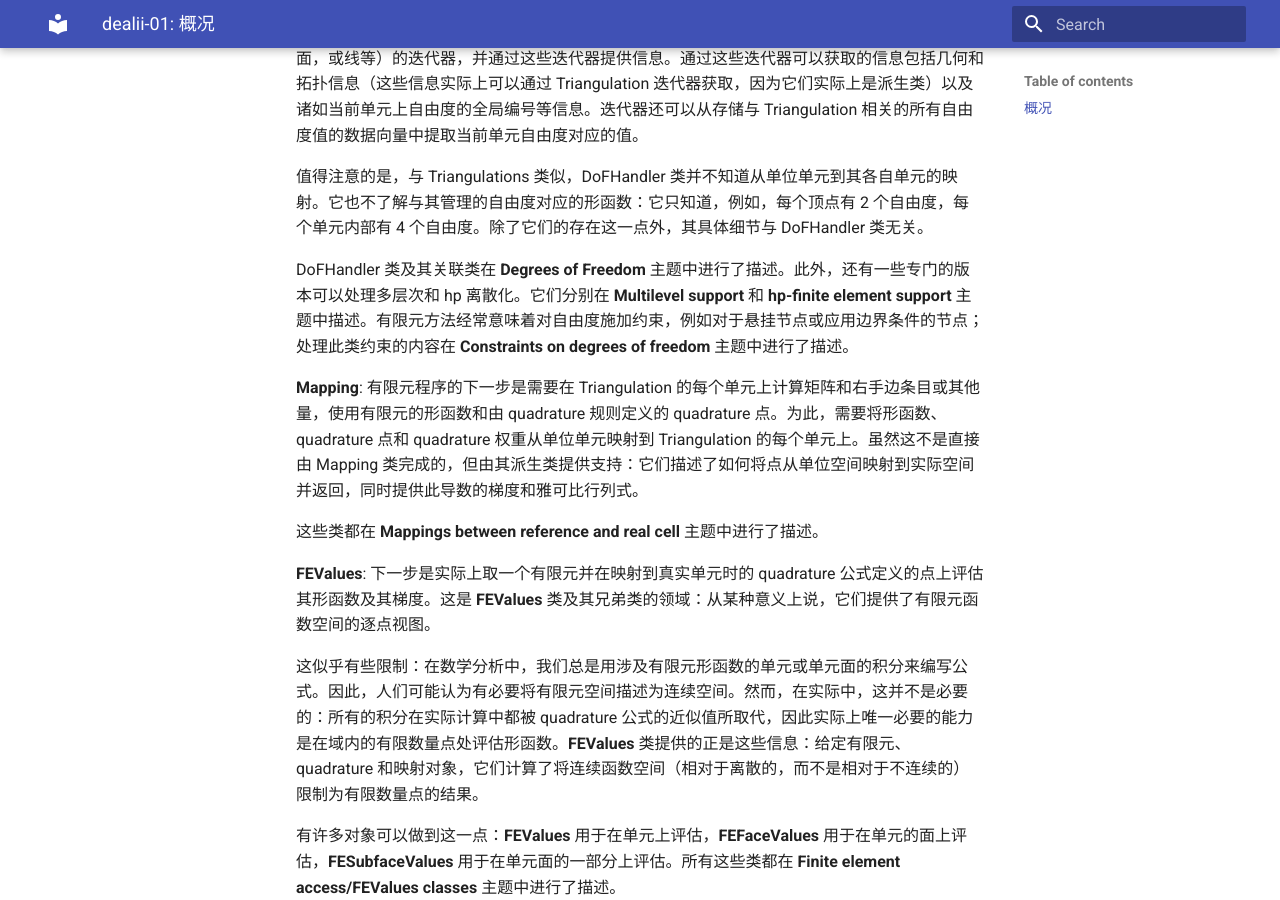
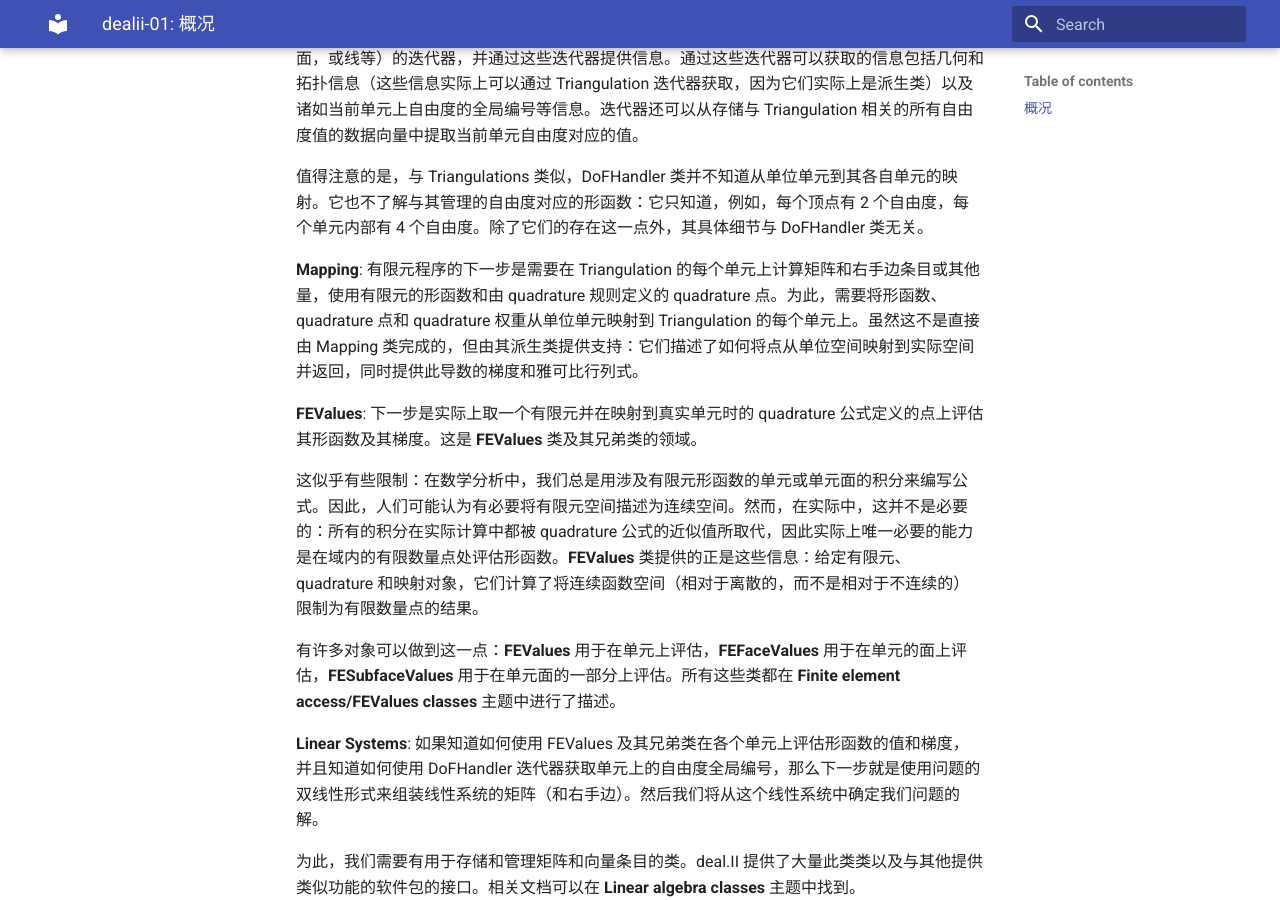
Before and after one commit to ymma98/technotes, an MkDocs documentation site: the page built from docs/FEM/dealii-01_概况.md, in a window 1280 px wide and 900 px high, scrolled down 863 px. Built offline with MkDocs 1.6.1 and Material for MkDocs 9.7.7, drawn with Linux system fonts in a browser that asks for light colours.

Commit message:
docs/FEM/dealii-01_概况.md updated from https://stackedit.cn/

```diff
--- a/docs/FEM/dealii-01_概况.md
+++ b/docs/FEM/dealii-01_概况.md
@@ -26,13 +26,12 @@ Triangulation 存储网格的几何和拓扑属性：单元如何连接及其顶
 
 值得注意的是，与 Triangulations 类似，DoFHandler 类并不知道从单位单元到其各自单元的映射。它也不了解与其管理的自由度对应的形函数：它只知道，例如，每个顶点有 2 个自由度，每个单元内部有 4 个自由度。除了它们的存在这一点外，其具体细节与 DoFHandler 类无关。
 
-DoFHandler 类及其关联类在 **Degrees of Freedom** 主题中进行了描述。此外，还有一些专门的版本可以处理多层次和 hp 离散化。它们分别在 **Multilevel support** 和 **hp-finite element support** 主题中描述。有限元方法经常意味着对自由度施加约束，例如对于悬挂节点或应用边界条件的节点；处理此类约束的内容在 **Constraints on degrees of freedom** 主题中进行了描述。
+
 
 **Mapping**: 有限元程序的下一步是需要在 Triangulation 的每个单元上计算矩阵和右手边条目或其他量，使用有限元的形函数和由 quadrature 规则定义的 quadrature 点。为此，需要将形函数、quadrature 点和 quadrature 权重从单位单元映射到 Triangulation 的每个单元上。虽然这不是直接由 Mapping 类完成的，但由其派生类提供支持：它们描述了如何将点从单位空间映射到实际空间并返回，同时提供此导数的梯度和雅可比行列式。
 
-这些类都在 **Mappings between reference and real cell** 主题中进行了描述。
 
-**FEValues**: 下一步是实际上取一个有限元并在映射到真实单元时的 quadrature 公式定义的点上评估其形函数及其梯度。这是 **FEValues** 类及其兄弟类的领域：从某种意义上说，它们提供了有限元函数空间的逐点视图。
+**FEValues**: 下一步是实际上取一个有限元并在映射到真实单元时的 quadrature 公式定义的点上评估其形函数及其梯度。这是 **FEValues** 类及其兄弟类的领域。
 
 这似乎有些限制：在数学分析中，我们总是用涉及有限元形函数的单元或单元面的积分来编写公式。因此，人们可能认为有必要将有限元空间描述为连续空间。然而，在实际中，这并不是必要的：所有的积分在实际计算中都被 quadrature 公式的近似值所取代，因此实际上唯一必要的能力是在域内的有限数量点处评估形函数。**FEValues** 类提供的正是这些信息：给定有限元、quadrature 和映射对象，它们计算了将连续函数空间（相对于离散的，而不是相对于不连续的）限制为有限数量点的结果。
 
```
Also changed, not shown: other parts of docs/FEM/dealii-01_概况.md (+3 -3 lines).
